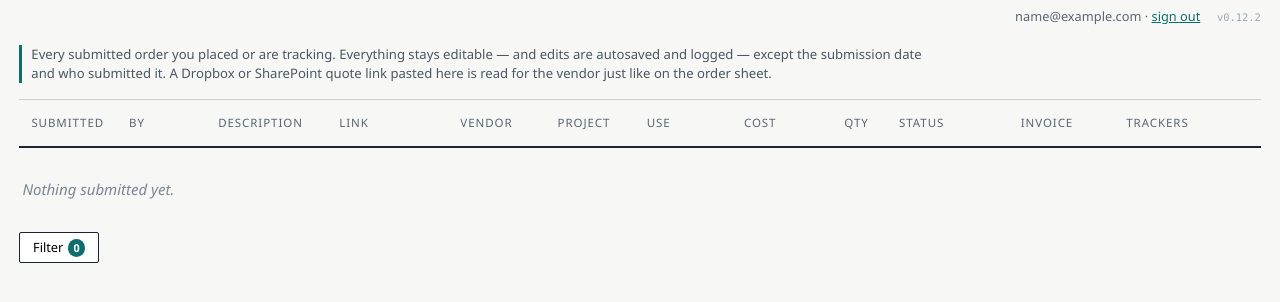
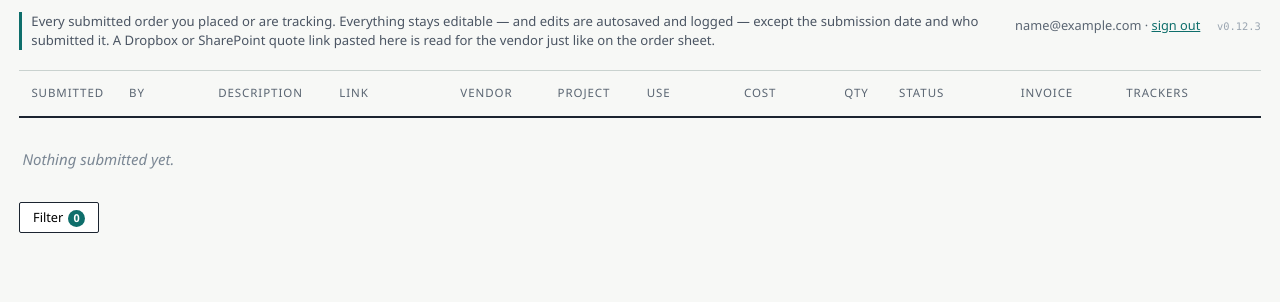
Before and after one commit to jmfrancklab/orderapp, a Flask app: page /submitted in a window 1280 px wide. Shown: the part 47-349 px from the top of the page. Run offline with Flask 3, Linux system fonts and the light colour scheme; the visitor is signed in with stand-in values (Sample User, id 1); data that the repository does not hold is empty.

Commit message:
more UI stuff

```diff
--- a/app.py
+++ b/app.py
@@ -22,7 +22,7 @@ BASE_DIR = os.path.dirname(os.path.abspath(__file__))
 DB_PATH = os.path.join(BASE_DIR, "orders.db")
 
 # Increment this (major.minor.patch) whenever you deploy a meaningful change.
-__version__ = "0.12.2"
+__version__ = "0.12.3"
 
 # ── Config ────────────────────────────────────────────────────────────────────
 def _load_config():
--- a/static/style.css
+++ b/static/style.css
@@ -47,9 +47,14 @@ body {
   font-weight: 600;
 }
 .tabs a:hover:not(.active) { color: var(--accent); }
+.page-meta {
+  display: flex; align-items: flex-start; gap: 1.5rem;
+  max-width: 1500px; margin: 0 auto; padding: .75rem 1.2rem 0;
+}
+.page-note { flex: 1 1 auto; min-width: 0; }
+.page-note .explain { max-width: none; margin-bottom: 0; }
 .accountbar {
-  display: flex; justify-content: flex-end;
-  padding: .45rem 1.2rem 0;
+  flex: 0 0 auto; margin-left: auto; padding-top: .1rem;
 }
 .who { font-size: .8rem; color: #5a6572; }
 .who a { color: var(--accent); }
@@ -480,6 +485,9 @@ input[data-field="link"] { font-family: var(--mono); font-size: .8rem; }
 
 /* ------------------------------------------------- small screens */
 @media (max-width: 900px) {
+  .page-meta { flex-wrap: wrap; }
+  .page-note { flex-basis: 100%; }
+  .accountbar { order: -1; }
   .sheet-head { display: none; }
   .order-row { grid-template-columns: 1fr 1fr; }
   .submitted-row { grid-template-columns: 1fr 1fr; }
--- a/templates/base.html
+++ b/templates/base.html
@@ -20,12 +20,15 @@
     <a href="{{ url_for('event_log') }}" class="{{ 'active' if tab=='log' }}">Log</a>
   </nav>
 </header>
+<div class="page-meta">
+  <div class="page-note">{% block page_note %}{% endblock %}</div>
   <div class="accountbar">
     <span class="who">
       {{ session['email'] }} · <a href="{{ url_for('logout') }}">sign out</a>
       <span id="save-state" class="save-state" aria-live="polite"></span>
       <span class="app-version">v{{ app_version }}</span>
     </span>
+  </div>
 </div>
 <main>
 {% block content %}{% endblock %}
--- a/templates/submitted.html
+++ b/templates/submitted.html
@@ -1,11 +1,13 @@
 {% extends "base.html" %}
 {% block title %}Submitted{% endblock %}
-{% block content %}
-
+{% block page_note %}
 <p class="explain">Every submitted order you placed or are tracking. Everything
 stays editable — and edits are autosaved and logged — except the submission date
 and who submitted it. A Dropbox or SharePoint quote link pasted here is read for
 the vendor just like on the order sheet.</p>
+{% endblock %}
+
+{% block content %}
 
 {% macro invoice_cell(invoice) %}
   {% if invoice %}
```
Lines whose indentation alone changed are shown as unchanged.
